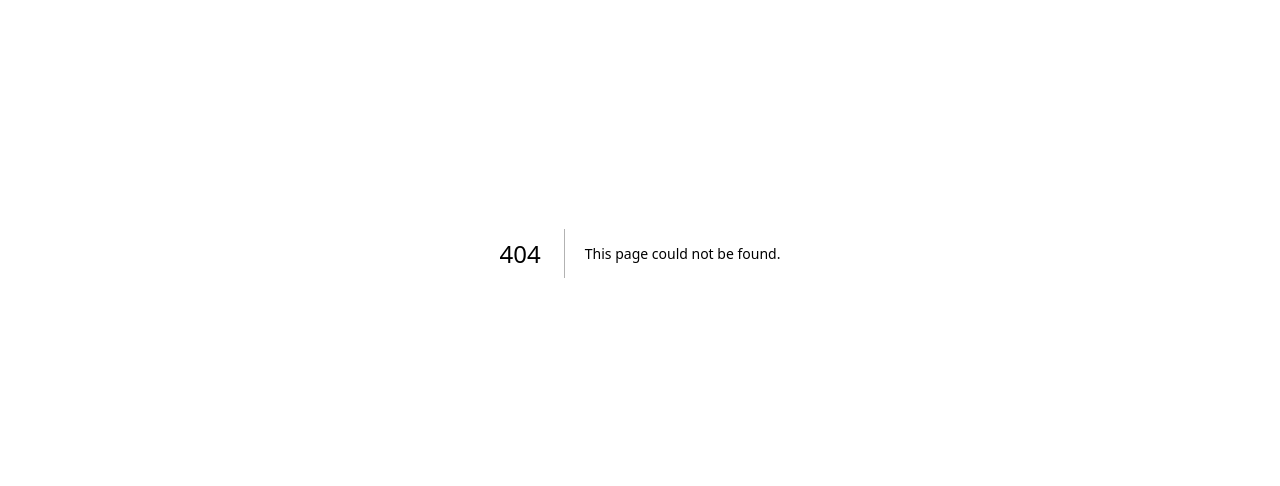
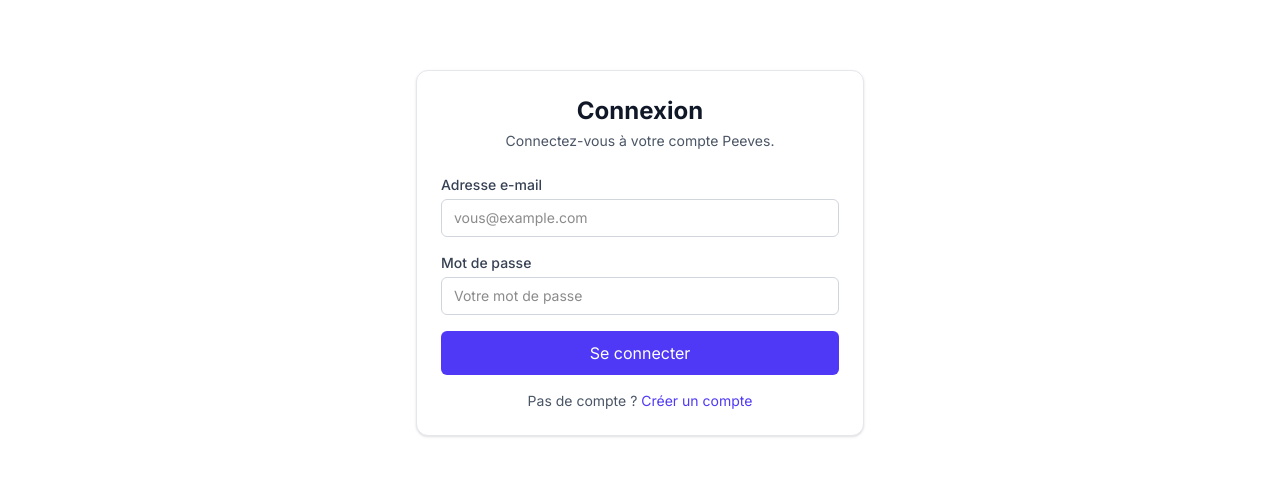
Before and after one commit to Hectotor/peeves_-sneekers_web, a Next.js app: page /login in a window 1280 px wide. Before the commit this address had no page. Shown: the part 211-697 px from the top of the page. Built offline with nearby package versions, Linux system fonts and the light colour scheme; no server answers.

Commit message:
inscription

```diff
--- /dev/null
+++ b/src/app/login/page.tsx
@@ -0,0 +1,91 @@
+"use client";
+
+import { useState } from "react";
+import { signInWithEmailAndPassword } from "firebase/auth";
+import { auth } from "@/services/firebase";
+import Link from "next/link";
+
+export default function LoginPage() {
+  const [email, setEmail] = useState("");
+  const [password, setPassword] = useState("");
+  const [loading, setLoading] = useState(false);
+  const [error, setError] = useState<string | null>(null);
+
+  const handleSubmit = async (e: React.FormEvent) => {
+    e.preventDefault();
+    setError(null);
+    setLoading(true);
+    try {
+      await signInWithEmailAndPassword(auth, email, password);
+      // Redirect home after login
+      window.location.href = "/";
+    } catch (err: any) {
+      setError(err?.message ?? "Échec de la connexion");
+    } finally {
+      setLoading(false);
+    }
+  };
+
+  return (
+    <div className="min-h-screen bg-white flex items-center justify-center px-4">
+      <div className="w-full max-w-md rounded-xl border border-gray-200 bg-white p-6 shadow-sm">
+        <div className="text-center">
+          <h1 className="text-2xl font-bold text-gray-900">Connexion</h1>
+          <p className="mt-1 text-sm text-gray-600">Connectez-vous à votre compte Peeves.</p>
+        </div>
+
+        <form onSubmit={handleSubmit} className="mt-6 space-y-4">
+          <div>
+            <label htmlFor="email" className="block text-sm font-medium text-gray-700">
+              Adresse e-mail
+            </label>
+            <input
+              id="email"
+              type="email"
+              required
+              value={email}
+              onChange={(e) => setEmail(e.target.value)}
+              className="mt-1 w-full rounded-md border border-gray-300 px-3 py-2 text-sm focus:border-indigo-500 focus:outline-none focus:ring-1 focus:ring-indigo-500"
+              placeholder="vous@example.com"
+            />
+          </div>
+
+          <div>
+            <label htmlFor="password" className="block text-sm font-medium text-gray-700">
+              Mot de passe
+            </label>
+            <input
+              id="password"
+              type="password"
+              required
+              value={password}
+              onChange={(e) => setPassword(e.target.value)}
+              className="mt-1 w-full rounded-md border border-gray-300 px-3 py-2 text-sm focus:border-indigo-500 focus:outline-none focus:ring-1 focus:ring-indigo-500"
+              placeholder="Votre mot de passe"
+            />
+          </div>
+
+          {error && (
+            <div className="rounded-md bg-red-50 p-3 text-sm text-red-700 border border-red-200">
+              {error}
+            </div>
+          )}
+
+          <button
+            type="submit"
+            disabled={loading}
+            className={`w-full rounded-md bg-indigo-600 px-4 py-2.5 text-white hover:bg-indigo-500 ${
+              loading ? "opacity-70 cursor-not-allowed" : ""
+            }`}
+          >
+            {loading ? "Connexion..." : "Se connecter"}
+          </button>
+        </form>
+
+        <p className="mt-4 text-center text-sm text-gray-600">
+          Pas de compte ? <Link href="/register" className="text-indigo-600 hover:text-indigo-500">Créer un compte</Link>
+        </p>
+      </div>
+    </div>
+  );
+}
--- /dev/null
+++ b/src/app/register/page.tsx
@@ -0,0 +1,89 @@
+"use client";
+
+import { useState } from "react";
+import { auth, db } from "@/services/firebase";
+import { createUserWithEmailAndPassword } from "firebase/auth";
+import { collection, doc, setDoc, serverTimestamp } from "firebase/firestore";
+
+export default function RegisterPage() {
+  const [firstName, setFirstName] = useState("");
+  const [lastName, setLastName] = useState("");
+  const [address, setAddress] = useState("");
+  const [email, setEmail] = useState("");
+  const [password, setPassword] = useState("");
+  const [loading, setLoading] = useState(false);
+  const [error, setError] = useState<string | null>(null);
+
+  const handleSubmit = async (e: React.FormEvent) => {
+    e.preventDefault();
+    setError(null);
+    setLoading(true);
+    try {
+      // Create auth user
+      const cred = await createUserWithEmailAndPassword(auth, email, password);
+      // Create user profile in Firestore
+      const usersRef = collection(db, "users");
+      const userDoc = doc(usersRef, cred.user.uid);
+      await setDoc(userDoc, {
+        firstName,
+        lastName,
+        address,
+        email,
+        createdAt: serverTimestamp(),
+      });
+      // Redirect after registration
+      window.location.href = "/";
+    } catch (err: any) {
+      setError(err?.message ?? "Échec de l'inscription");
+    } finally {
+      setLoading(false);
+    }
+  };
+
+  return (
+    <div className="min-h-screen bg-white flex items-center justify-center px-4">
+      <div className="w-full max-w-md rounded-xl border border-gray-200 bg-white p-6 shadow-sm">
+        <div className="text-center">
+          <h1 className="text-2xl font-bold text-gray-900">Créer un compte</h1>
+          <p className="mt-1 text-sm text-gray-600">Renseignez vos informations pour créer votre compte.</p>
+        </div>
+
+        <form onSubmit={handleSubmit} className="mt-6 space-y-4">
+          <div className="grid grid-cols-1 gap-4 sm:grid-cols-2">
+            <div>
+              <label htmlFor="firstName" className="block text-sm font-medium text-gray-700">Prénom</label>
+              <input id="firstName" type="text" required value={firstName} onChange={(e) => setFirstName(e.target.value)} className="mt-1 w-full rounded-md border border-gray-300 px-3 py-2 text-sm focus:border-indigo-500 focus:outline-none focus:ring-1 focus:ring-indigo-500" />
+            </div>
+            <div>
+              <label htmlFor="lastName" className="block text-sm font-medium text-gray-700">Nom</label>
+              <input id="lastName" type="text" required value={lastName} onChange={(e) => setLastName(e.target.value)} className="mt-1 w-full rounded-md border border-gray-300 px-3 py-2 text-sm focus:border-indigo-500 focus:outline-none focus:ring-1 focus:ring-indigo-500" />
+            </div>
+          </div>
+
+          <div>
+            <label htmlFor="address" className="block text-sm font-medium text-gray-700">Adresse de livraison</label>
+            <textarea id="address" required value={address} onChange={(e) => setAddress(e.target.value)} rows={3} className="mt-1 w-full rounded-md border border-gray-300 px-3 py-2 text-sm focus:border-indigo-500 focus:outline-none focus:ring-1 focus:ring-indigo-500" />
+          </div>
+
+          <div>
+            <label htmlFor="email" className="block text-sm font-medium text-gray-700">Adresse e-mail</label>
+            <input id="email" type="email" required value={email} onChange={(e) => setEmail(e.target.value)} className="mt-1 w-full rounded-md border border-gray-300 px-3 py-2 text-sm focus:border-indigo-500 focus:outline-none focus:ring-1 focus:ring-indigo-500" />
+          </div>
+
+          <div>
+            <label htmlFor="password" className="block text-sm font-medium text-gray-700">Mot de passe</label>
+            <input id="password" type="password" required value={password} onChange={(e) => setPassword(e.target.value)} className="mt-1 w-full rounded-md border border-gray-300 px-3 py-2 text-sm focus:border-indigo-500 focus:outline-none focus:ring-1 focus:ring-indigo-500" />
+          </div>
+
+          {error && (
+            <div className="rounded-md bg-red-50 p-3 text-sm text-red-700 border border-red-200">{error}</div>
+          )}
+
+          <button type="submit" disabled={loading} className={`w-full rounded-md bg-indigo-600 px-4 py-2.5 text-white hover:bg-indigo-500 ${loading ? "opacity-70 cursor-not-allowed" : ""}`}>
+            {loading ? "Création..." : "Créer le compte"}
+          </button>
+        </form>
+      </div>
+    </div>
+  );
+}
--- a/src/components/cart/CartView.tsx
+++ b/src/components/cart/CartView.tsx
@@ -3,6 +3,9 @@
 import Image from "next/image";
 import Link from "next/link";
 import { useEffect, useMemo, useState } from "react";
+import { onAuthStateChanged, type User } from "firebase/auth";
+import { auth } from "@/services/firebase";
+import { useRouter } from "next/navigation";
 
 type CartItem = {
   id: string;
@@ -16,6 +19,8 @@
 
 export default function CartView() {
   const [items, setItems] = useState<CartItem[]>([]);
+  const [currentUser, setCurrentUser] = useState<User | null>(null);
+  const router = useRouter();
 
   const price = useMemo(
     () =>
@@ -41,6 +46,7 @@
 
   useEffect(() => {
     load();
+    const unsub = onAuthStateChanged(auth, (u) => setCurrentUser(u));
     const onCustom = () => load();
     const onStorage = (e: StorageEvent) => {
       if (e.key === "cart") load();
@@ -50,6 +56,7 @@
     return () => {
       window.removeEventListener("cart:updated", onCustom as EventListener);
       window.removeEventListener("storage", onStorage);
+      unsub();
     };
   }, []);
 
@@ -186,7 +193,19 @@
               </div>
             </div>
 
-            <button className="mt-6 w-full rounded-md bg-indigo-600 px-4 py-2.5 text-white hover:bg-indigo-500 shadow-sm">Passer la commande</button>
+            <button
+              className="mt-6 w-full rounded-md bg-indigo-600 px-4 py-2.5 text-white hover:bg-indigo-500 shadow-sm"
+              onClick={() => {
+                if (!currentUser) {
+                  router.push("/login");
+                } else {
+                  // TODO: implement checkout flow
+                  router.push("/");
+                }
+              }}
+            >
+              Passer la commande
+            </button>
             <button className="mt-3 w-full rounded-md border border-gray-300 px-4 py-2 text-gray-700 hover:bg-gray-50" onClick={clearCart}>Vider le panier</button>
             <p className="mt-3 text-xs text-gray-500">Livraison estimée sous 3–5 jours ouvrés.</p>
           </div>
--- a/src/components/layout/Navbar.tsx
+++ b/src/components/layout/Navbar.tsx
@@ -5,6 +5,9 @@
 import { Bars3Icon, XMarkIcon, ShoppingBagIcon } from '@heroicons/react/24/outline';
 import Link from 'next/link';
 import Image from 'next/image';
+import { onAuthStateChanged, type User } from 'firebase/auth';
+import { auth } from '@/services/firebase';
+import { useRouter } from 'next/navigation';
 
 const navigation = [
   { name: 'Accueil', href: '/', current: true },
@@ -18,6 +21,8 @@
 
 export default function Navbar() {
   const [cartCount, setCartCount] = useState<number>(0);
+  const [currentUser, setCurrentUser] = useState<User | null>(null);
+  const router = useRouter();
 
   // Read cart from localStorage and update count
   const refreshCartCount = () => {
@@ -42,9 +47,11 @@
     };
     window.addEventListener('cart:updated', onCustom as EventListener);
     window.addEventListener('storage', onStorage);
+    const unsub = onAuthStateChanged(auth, (u) => setCurrentUser(u));
     return () => {
       window.removeEventListener('cart:updated', onCustom as EventListener);
       window.removeEventListener('storage', onStorage);
+      unsub();
     };
   }, []);
   return (
@@ -118,28 +125,34 @@
                     <Menu.Items className="absolute right-0 z-10 mt-2 w-48 origin-top-right rounded-md bg-white py-1 shadow-lg ring-1 ring-black ring-opacity-5 focus:outline-none">
                       <Menu.Item>
                         {({ active }) => (
-                          <a
-                            href="#"
+                          <button
+                            type="button"
+                            onClick={() => {
+                              if (!currentUser) router.push('/login'); else router.push('/account');
+                            }}
                             className={classNames(
                               active ? 'bg-gray-100' : '',
-                              'block px-4 py-2 text-sm text-gray-700'
+                              'block w-full text-left px-4 py-2 text-sm text-gray-700'
                             )}
                           >
                             Mon compte
-                          </a>
+                          </button>
                         )}
                       </Menu.Item>
                       <Menu.Item>
                         {({ active }) => (
-                          <a
-                            href="#"
+                          <button
+                            type="button"
+                            onClick={() => {
+                              if (!currentUser) router.push('/login'); else router.push('/orders');
+                            }}
                             className={classNames(
                               active ? 'bg-gray-100' : '',
-                              'block px-4 py-2 text-sm text-gray-700'
+                              'block w-full text-left px-4 py-2 text-sm text-gray-700'
                             )}
                           >
                             Commandes
-                          </a>
+                          </button>
                         )}
                       </Menu.Item>
                       <Menu.Item>
--- a/src/services/firebase.ts
+++ b/src/services/firebase.ts
@@ -1,4 +1,5 @@
 import { initializeApp, getApps, getApp } from 'firebase/app';
+import { getAuth } from 'firebase/auth';
 import { getFirestore, collection, getDocs, query, orderBy, limit, QueryDocumentSnapshot, DocumentData } from 'firebase/firestore';
 
 const firebaseConfig = {
@@ -12,8 +13,9 @@
 };
 
 // Initialiser Firebase
-const app = !getApps().length ? initializeApp(firebaseConfig) : getApp();
-const db = getFirestore(app);
+export const app = !getApps().length ? initializeApp(firebaseConfig) : getApp();
+export const auth = getAuth(app);
+export const db = getFirestore(app);
 
 export interface Product {
   id: string;
```
